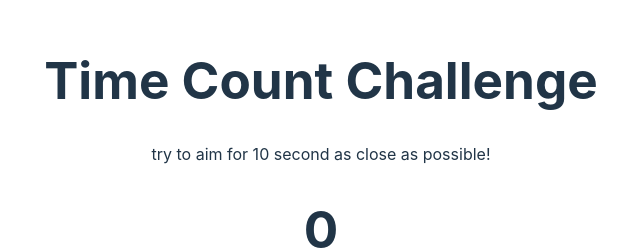
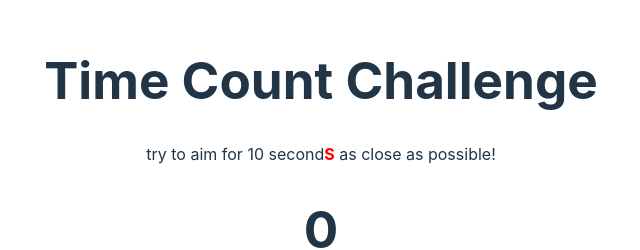
Before and after one commit to ads1029/count-challenge, a React (Vite) app: page / in a window 1280 px wide. Shown: the part 225-475 px from the top of the page, without its empty margins (319-959 px from the left). Built offline with nearby package versions, Linux system fonts and the light colour scheme.

Commit message:
update grammar

```diff
--- a/src/App.tsx
+++ b/src/App.tsx
@@ -49,7 +49,11 @@ function App() {
   return (
     <div className="App">
       <h1>Time Count Challenge</h1>
-      <p>try to aim for 10 second as close as possible!</p>
+      <p>
+        try to aim for 10 second
+        <span style={{ color: "red", fontWeight: "bolder" }}>S</span> as close
+        as possible!
+      </p>
 
       <div className="time-pass"></div>
 
```
